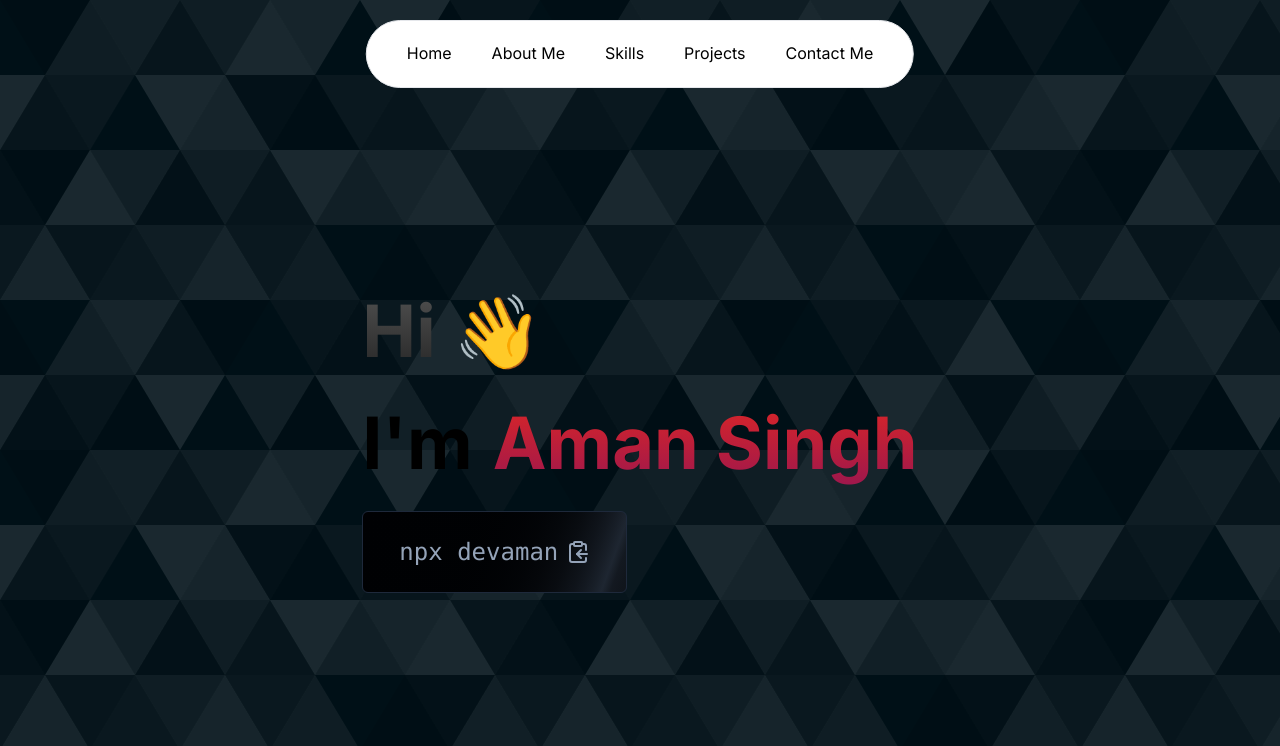
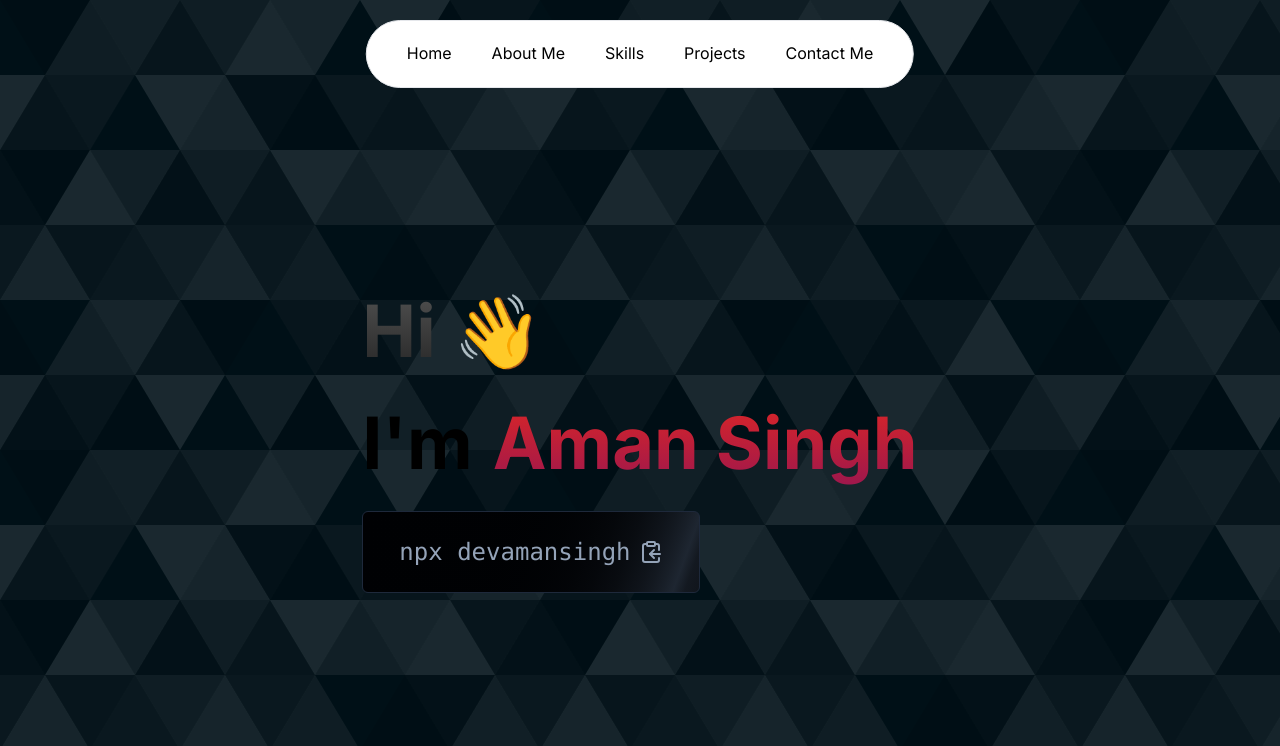
Before and after one commit to Amancodes26/portfolio, a Next.js app: page / in a window 1280 px wide. Shown: the top 746 px of the page. Built offline with nearby package versions, Linux system fonts and the light colour scheme.

Commit message:
project completed

```diff
--- a/src/components/HeroBtn.tsx
+++ b/src/components/HeroBtn.tsx
@@ -12,7 +12,7 @@ export const HeroBtn = () => {
       onClick={handleClick}
       className="inline-flex py-2 px-5 sm:py-4 md:py-6 sm:px-7 md:px-9 animate-shimmer items-center text-2xl justify-center rounded-md border border-slate-800 bg-[linear-gradient(110deg,#000103,45%,#1e2631,55%,#000103)] bg-[length:200%_100%] font-medium text-slate-400 transition-colors focus:outline-none focus:ring-2 focus:ring-slate-400 focus:ring-offset-2 focus:ring-offset-slate-50 gap-2"
     >
-      <pre>npx devaman</pre> <ClipboardCopyIcon />
+      <pre>npx devamansingh</pre> <ClipboardCopyIcon />
     </button>
   );
 };
```
